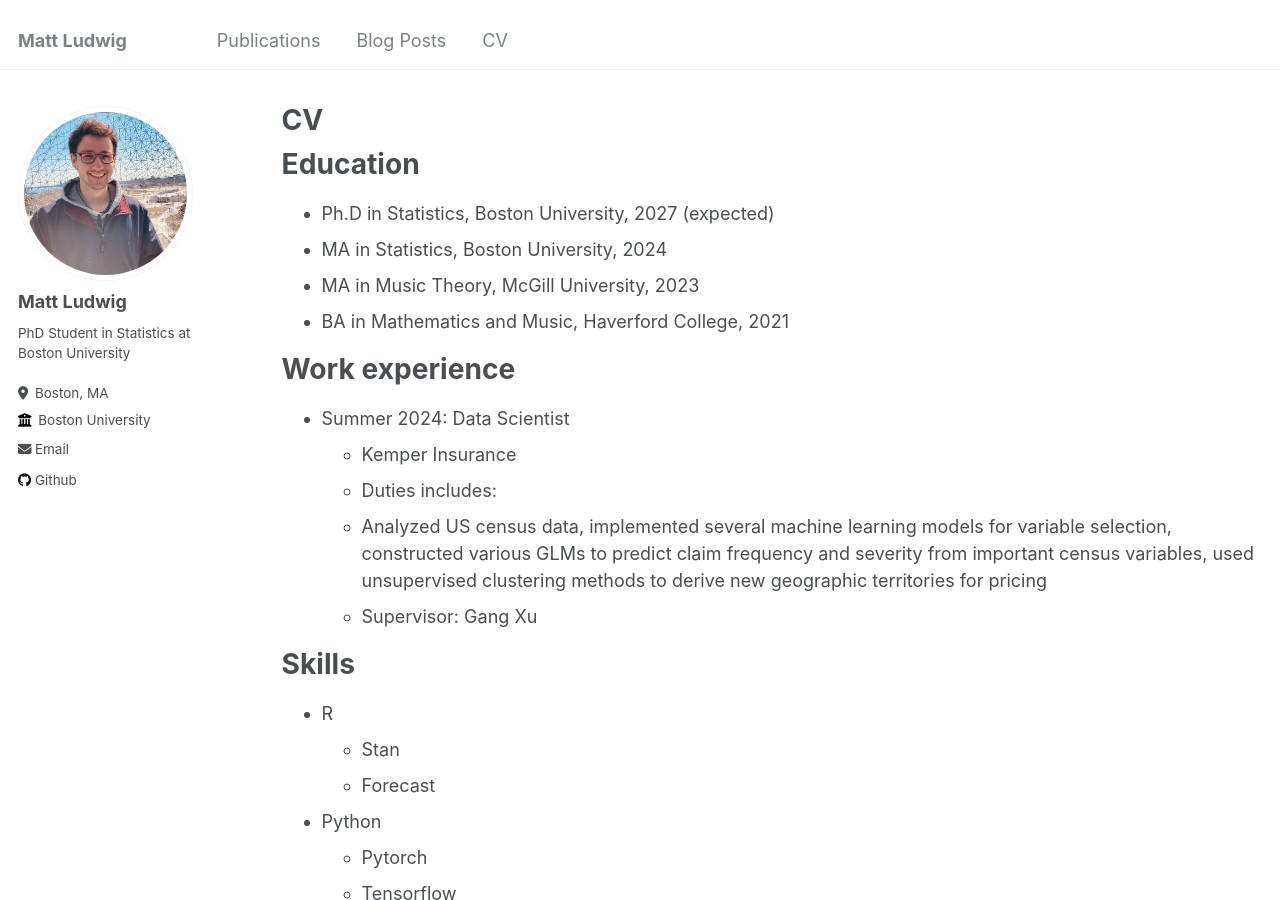
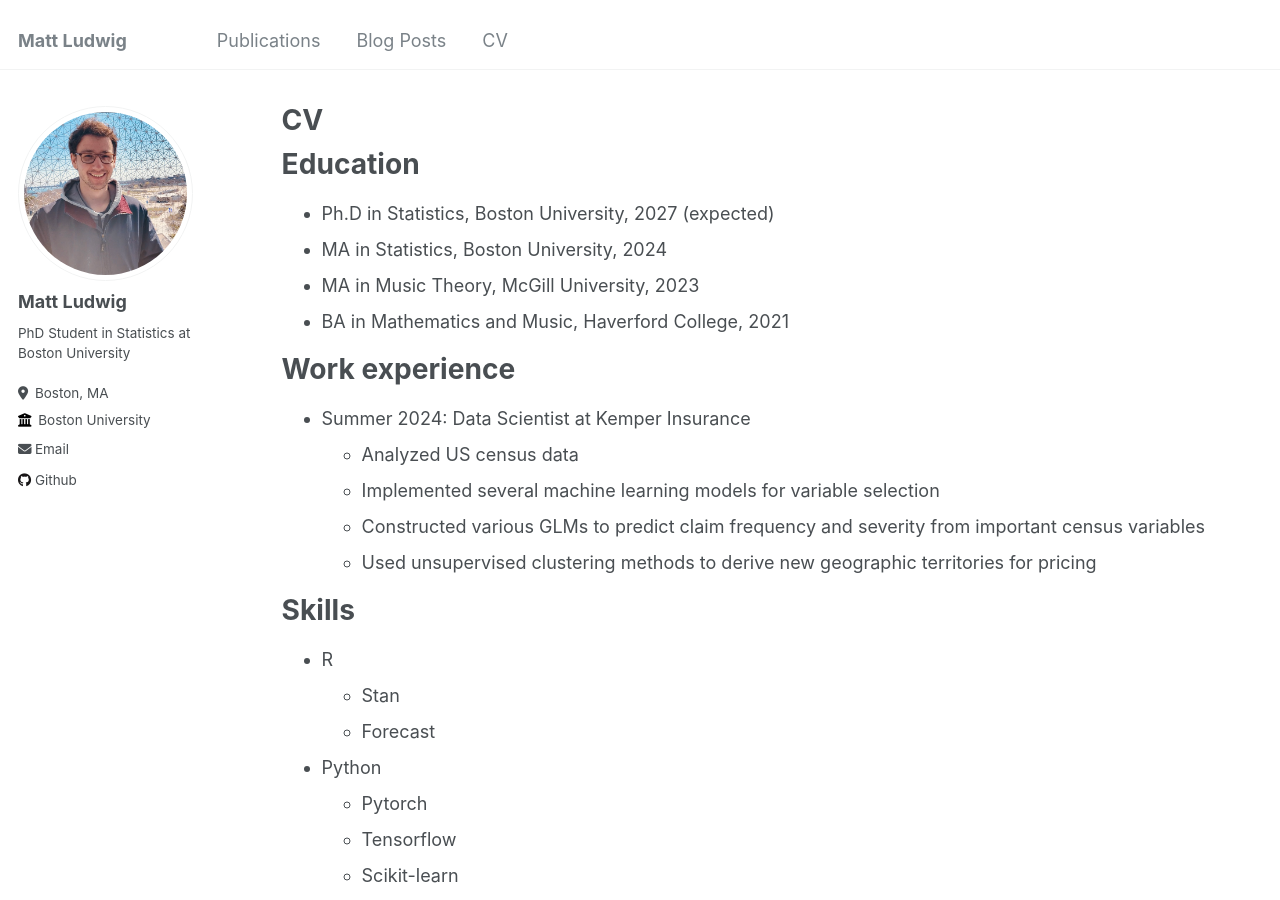
Before and after one commit to giwdulttam/giwdulttam.github.io2, a Jekyll site: the page built from _pages/cv.md, in a window 1280 px wide and 900 px high. Built offline with Jekyll 4.4.1, drawn with Linux system fonts in a browser that asks for light colours.

Commit message:
Update cv.md

```diff
--- a/_pages/cv.md
+++ b/_pages/cv.md
@@ -18,12 +18,11 @@ Education
 
 Work experience
 ======
-* Summer 2024: Data Scientist
-  * Kemper Insurance
-  * Duties includes:
-  * Analyzed US census data, implemented several machine learning models for variable selection, constructed various GLMs to predict claim frequency and severity from important census variables, used unsupervised clustering methods to derive new geographic territories for pricing
-  * Supervisor: Gang Xu
-
+* Summer 2024: Data Scientist at Kemper Insurance
+  * Analyzed US census data
+  * Implemented several machine learning models for variable selection
+  * Constructed various GLMs to predict claim frequency and severity from important census variables
+  * Used unsupervised clustering methods to derive new geographic territories for pricing
 
 Skills
 ======
```
